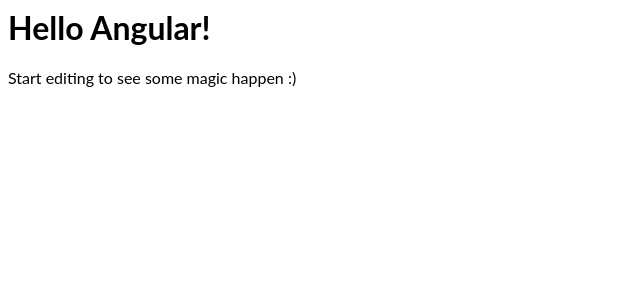
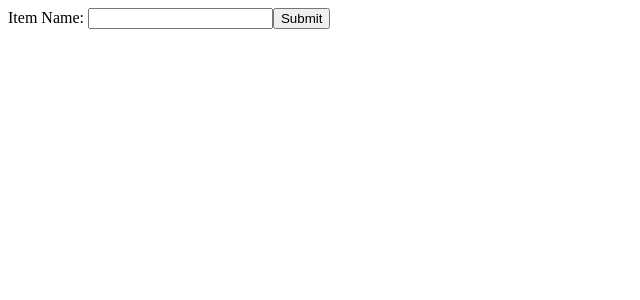
Before and after one commit to Infiniafication/realm-weaver, an Angular app: page / in a window 1280 px wide. Shown: the top 300 px of the page, without its empty margins (0-640 px from the left). Built offline with nearby package versions, Linux system fonts and the light colour scheme.

Commit message:
5 files modified, 4 added

```diff
--- a/src/app/api-connector.service.ts
+++ b/src/app/api-connector.service.ts
@@ -4,6 +4,7 @@
 
 import { ApiList } from './enum/api-list';
 import { AbilityScore } from './enum/ability-score';
+import { Equipment } from './enum/equipment';
 
 @Injectable()
 export class ApiConnectorService {
@@ -20,4 +21,8 @@
     return this.http.get<AbilityScore>(this.tempUrl);
   }
 
+  getEqDetails(item: string) {
+    return this.http.get<Equipment>(this.tempUrl);
+  }
+
 }
--- a/src/app/app.component.html
+++ b/src/app/app.component.html
@@ -1,4 +1 @@
-<hello name="{{ name }}"></hello>
-<p>
-  Start editing to see some magic happen :)
-</p>
+<app-items></app-items>
--- a/src/app/core.service.ts
+++ b/src/app/core.service.ts
@@ -2,25 +2,28 @@
 import { Observable } from 'rxjs';
 
 import { ApiConnectorService } from './api-connector.service';
-import { NamedApiResource } from './enum/named-api-resource';
-import { AbilityScore, AbilityScoreType } from './enum/ability-score';
+import { Equipment } from './enum/equipment';
+// import { NamedApiResource } from './enum/named-api-resource';
+// import { AbilityScore, AbilityScoreType } from './enum/ability-score';
 
 @Injectable()
 export class CoreService {
 
   constructor( private apiConnector: ApiConnectorService ) { }
 
-  _abilityScores: AbilityScore[];
+  getItemInKg(item: string): Equipment {
+    let itemDetails: Equipment;
+    this.apiConnector.getEqDetails(item).subscribe( (data) => { itemDetails = data; } );
 
-  async initializeCore(): Promise<boolean> {
-    return true;
+    return itemDetails;
   }
 
-  getItemInKg() {
+  // _abilityScores: AbilityScore[];
+  // get abilityScores(): AbilityScore[] {
+  //   return this.abilityScores;
+  // }
 
-  }
-
-  get abilityScores(): AbilityScore[] {
-    return this.abilityScores;
-  }
+  // async initializeCore(): Promise<boolean> {
+  //   return true;
+  // }
 }
--- a/src/app/enum/cost.ts
+++ b/src/app/enum/cost.ts
@@ -0,0 +1,4 @@
+export class Cost {
+  quantity: number;
+  unit: string;
+}
--- /dev/null
+++ b/src/app/enum/equipment.ts
@@ -0,0 +1,18 @@
+import { Cost } from './cost';
+import { NamedApiResource } from './named-api-resource';
+
+export class Equipment {
+  _id: string;
+  index: string;
+  name: string;
+  equipment_category: string;
+  weapon_category: string;
+  weapon_range: string;
+  category_range: string;
+  cost: Cost;
+  damage: object;
+  range: object;
+  weight: string;
+  properties: NamedApiResource;
+  url: string;
+}
--- /dev/null
+++ b/src/app/items/items.component.html
@@ -0,0 +1,8 @@
+<form [formGroup]="itemForm" (ngSubmit)="getItemDetails()">
+  <label>
+    Item Name:
+    <input type="text" formControlName="itemName">
+  </label>
+
+  <button type="submit" [disabled]="!itemForm.valid">Submit</button>
+</form>
--- /dev/null
+++ b/src/app/items/items.component.ts
@@ -0,0 +1,29 @@
+import { Component, OnInit } from '@angular/core';
+import { FormControl, FormGroup } from '@angular/forms';
+
+import { CoreService } from '../core.service';
+
+@Component({
+  selector: 'app-items',
+  templateUrl: './items.component.html',
+  styleUrls: ['./items.component.css']
+})
+export class ItemsComponent implements OnInit {
+
+  constructor( private coreService: CoreService ) { }
+
+  ngOnInit() {
+  }
+
+  itemForm = new FormGroup({
+    itemName: new FormControl(''),
+  });
+
+
+  getItemDetails() {
+    console.warn(this.itemForm.value);
+
+    this.coreService.getItemInKg(this.itemForm.value);
+  }
+
+}
```
Also changed, not shown: src/app/app.module.ts (+4 -3 lines), src/app/items/items.component.css (added).
